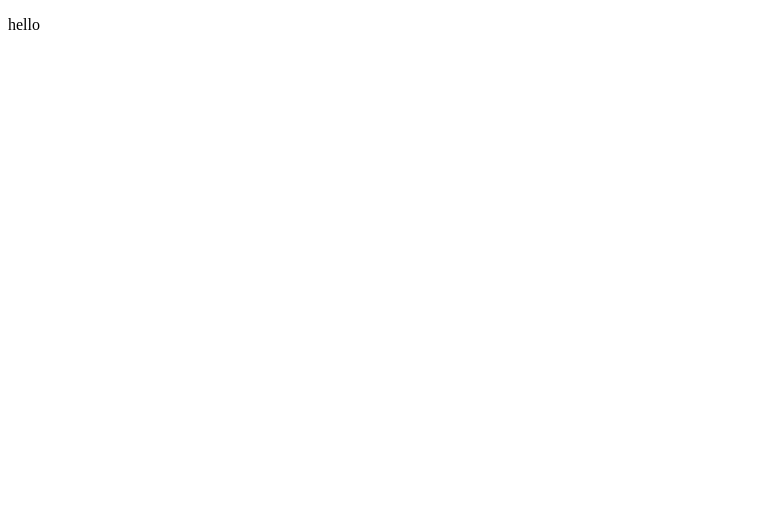
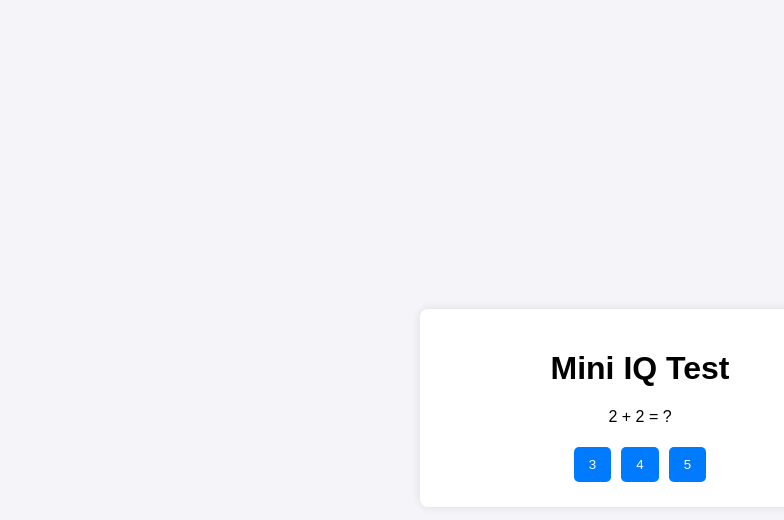
Before and after one commit to steven-baovo/maztermind, a plain HTML site: page index.html in a window 1280 px wide. Shown: the whole page, without its empty margins (0-784 px from the left). Drawn offline with Linux system fonts and the light colour scheme.

Commit message:
web hoan thien 1.0

```diff
--- a/index.html
+++ b/index.html
@@ -1,11 +1,17 @@
 <!DOCTYPE html>
-<html lang="en">
+<html lang="vi">
 <head>
-    <meta charset="UTF-8">
-    <meta name="viewport" content="width=device-width, initial-scale=1.0">
-    <title>Document</title>
+  <meta charset="UTF-8">
+  <title>Mini IQ Test</title>
+  <link rel="stylesheet" href="style.css">
 </head>
 <body>
-    <p>hello </p>
+  <div class="container">
+    <h1>Mini IQ Test</h1>
+    <div id="quiz"></div>
+    <div id="result"></div>
+    <button id="restart" style="display:none;">Làm lại</button>
+  </div>
+  <script src="script.js"></script>
 </body>
 </html>
--- /dev/null
+++ b/script.js
@@ -0,0 +1,50 @@
+const questions = [
+  { q: "2 + 2 = ?", options: ["3", "4", "5"], answer: "4" },
+  { q: "Thủ đô của Việt Nam?", options: ["Hà Nội", "Đà Nẵng", "TP.HCM"], answer: "Hà Nội" },
+  { q: "Màu của bầu trời?", options: ["Xanh", "Đỏ", "Vàng"], answer: "Xanh" },
+];
+
+let current = 0;
+let score = 0;
+
+const quizDiv = document.getElementById("quiz");
+const resultDiv = document.getElementById("result");
+const restartBtn = document.getElementById("restart");
+
+function showQuestion() {
+  quizDiv.innerHTML = "";
+  const q = document.createElement("p");
+  q.textContent = questions[current].q;
+  quizDiv.appendChild(q);
+
+  questions[current].options.forEach(opt => {
+    const btn = document.createElement("button");
+    btn.textContent = opt;
+    btn.onclick = () => checkAnswer(opt);
+    quizDiv.appendChild(btn);
+  });
+}
+
+function checkAnswer(option) {
+  if (option === questions[current].answer) {
+    score++;
+  }
+  current++;
+  if (current < questions.length) {
+    showQuestion();
+  } else {
+    quizDiv.innerHTML = "";
+    resultDiv.innerHTML = `<h2>Bạn trả lời đúng ${score}/${questions.length} câu!</h2>`;
+    restartBtn.style.display = "inline-block";
+  }
+}
+
+restartBtn.onclick = () => {
+  current = 0;
+  score = 0;
+  resultDiv.innerHTML = "";
+  restartBtn.style.display = "none";
+  showQuestion();
+};
+
+showQuestion();
--- /dev/null
+++ b/style.css
@@ -0,0 +1,31 @@
+body {
+  font-family: Arial, sans-serif;
+  background: #f4f4f9;
+  display: flex;
+  justify-content: center;
+  align-items: center;
+  height: 100vh;
+}
+
+.container {
+  background: white;
+  padding: 20px;
+  border-radius: 8px;
+  box-shadow: 0 0 10px rgba(0,0,0,0.1);
+  width: 400px;
+  text-align: center;
+}
+
+button {
+  margin: 5px;
+  padding: 10px 15px;
+  border: none;
+  background: #007bff;
+  color: white;
+  border-radius: 5px;
+  cursor: pointer;
+}
+
+button:hover {
+  background: #0056b3;
+}
```
